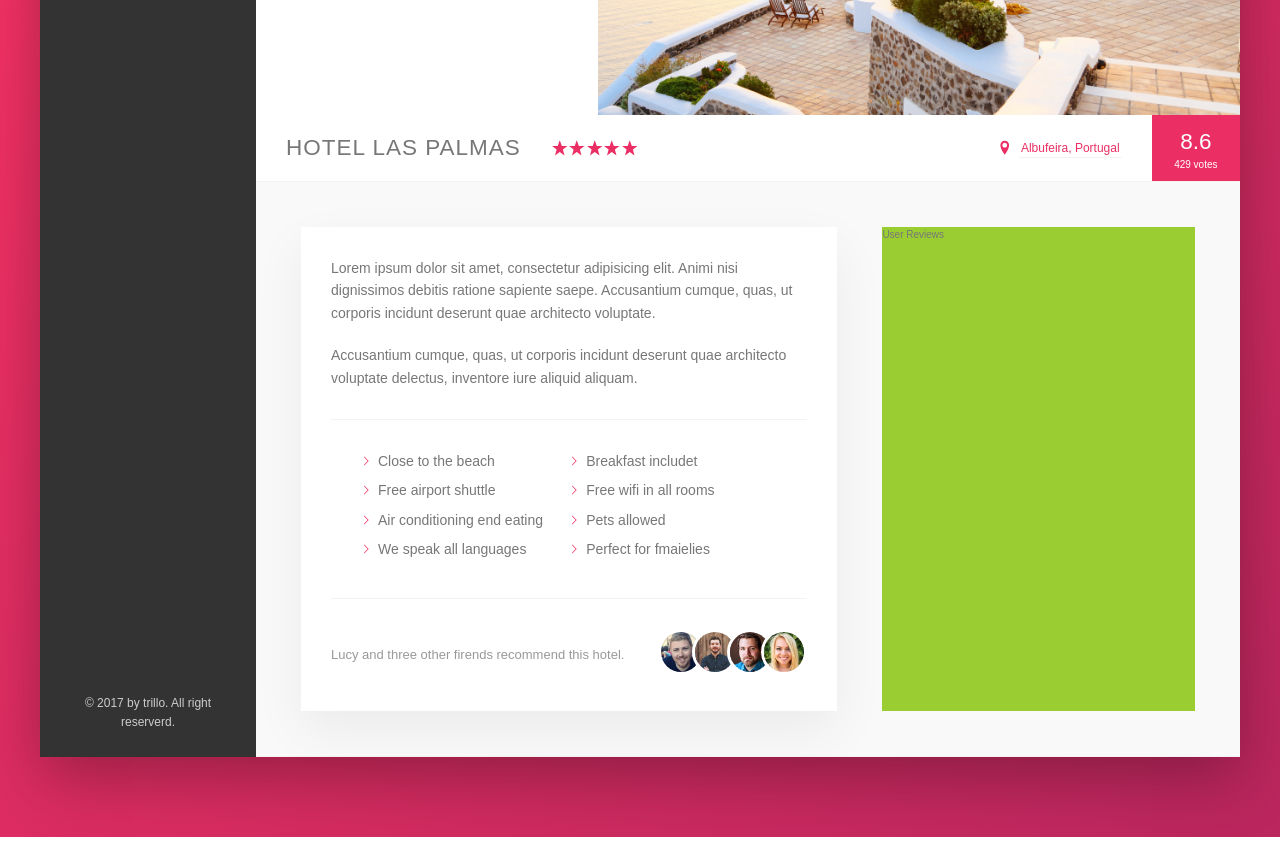
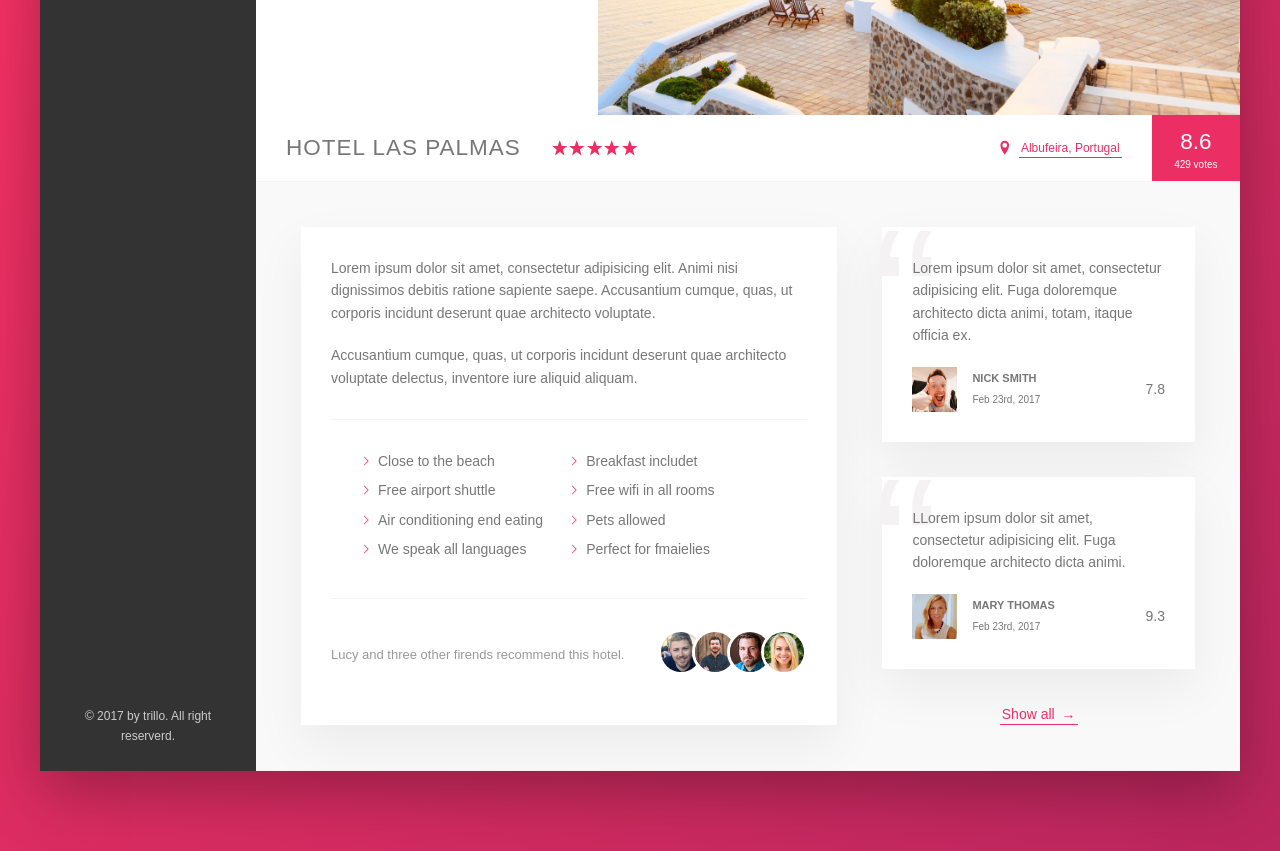
Before and after one commit to arnameti/trello-flexbox, a website: page index.html in a window 1280 px wide. Shown: the part 420-1271 px from the top of the page. Drawn offline with nearby package versions, Linux system fonts and the light colour scheme; files that its build step writes are made by us from their sources.

Commit message:
building review section

```diff
--- a/app/scss/components/_buttons.scss
+++ b/app/scss/components/_buttons.scss
@@ -0,0 +1,29 @@
+.btn-inline {
+  border: none;
+  color: var(--color-primary);
+  font-size: inherit;
+  border-bottom: 1px solid currentColor;
+  padding: 2px;
+  display: inline-block;
+  background-color: transparent;
+  cursor: pointer;
+  transition: all 0.2s;
+
+  & span {
+    margin-left: 3px;
+    transition: margin-left 0.2s;
+  }
+
+  &:hover {
+    color: var(--color-grey-dark-1);
+
+    span {
+      margin-left: 8px;
+    }
+  }
+
+  &:focus {
+    outline: none;
+    animation: pulsate 1s infinite;
+  }
+}
--- a/app/scss/layout/_description.scss
+++ b/app/scss/layout/_description.scss
@@ -1,7 +1,3 @@
-.description {
-  font-size: 1.4rem;
-}
-
 .paragraph:not(:last-of-type) {
   margin-bottom: 2rem;
 }
--- a/app/scss/layout/_hotel-overview.scss
+++ b/app/scss/layout/_hotel-overview.scss
@@ -58,27 +58,6 @@
   }
 }
 
-.btn-inline {
-  border: none;
-  color: var(--color-primary);
-  font-size: inherit;
-  border-bottom: var(--line);
-  padding: 2px;
-  display: inline-block;
-  background-color: transparent;
-  cursor: pointer;
-  transition: all 0.2s;
-
-  &:hover {
-    color: var(--color-grey-dark-1);
-  }
-
-  &:focus {
-    outline: none;
-    animation: pulsate 1s infinite;
-  }
-}
-
 @keyframes pulsate {
   0% {
     transforml: scal(1);
--- a/app/scss/layout/_layout.scss
+++ b/app/scss/layout/_layout.scss
@@ -30,6 +30,8 @@
   padding: 4.5rem;
   background-color: var(--color-grey-light-1);
   border-bottom: var(--line);
+
+  font-size: 1.4rem;
 }
 
 .description {
@@ -41,6 +43,5 @@
 }
 
 .user-reviews {
-  background-color: yellowgreen;
   flex: 1;
 }
--- /dev/null
+++ b/app/scss/layout/_user-reviews.scss
@@ -0,0 +1,66 @@
+.user-reviews {
+  display: flex;
+  flex-direction: column;
+  align-items: center;
+}
+
+.review {
+  background-color: #fff;
+  box-shadow: var(--shadow-light);
+  padding: 3rem;
+  margin-bottom: 3.5rem;
+  position: relative;
+
+  &__text {
+    margin-bottom: 2rem;
+
+    overflow: hidden;
+    position: relative;
+    z-index: 10;
+  }
+
+  &__user {
+    display: flex;
+    align-items: center;
+  }
+
+  &__photo {
+    height: 4.5rem;
+    width: 4.5rem;
+    margin-right: 1.5rem;
+  }
+
+  &__user-box {
+    margin-right: auto;
+  }
+
+  &__user-name {
+    font-size: 1.1rem;
+    font-weight: 600;
+    text-transform: uppercase;
+    margin-bottom: 0.4rem;
+  }
+
+  &__user-date {
+    font-size: 1rem;
+    color: var(--color-gey-dark-3);
+  }
+
+  &__raiting {
+    color: var(--color-primary);
+    font-size: 2.2rem;
+    font-weight: 300;
+  }
+
+  &::before {
+    content: "\201C";
+    position: absolute;
+    top: -2.75rem;
+    left: -1rem;
+    line-height: 1;
+    font-size: 20rem;
+    color: var(--color-grey-light-2);
+    font-family: sans-serif;
+    z-index: 1;
+  }
+}
--- a/app/scss/layout/index.scss
+++ b/app/scss/layout/index.scss
@@ -9,3 +9,4 @@
 @forward "side-nav";
 @forward "hotel-overview";
 @forward "description";
+@forward "user-reviews";
--- a/index.html
+++ b/index.html
@@ -215,47 +215,47 @@
             </div>
 
             <div class="user-reviews">
-              User Reviews
-              <!-- <figure class="reviews">
-                <blockquote class="reviews__text">
+              <figure class="review">
+                <blockquote class="review__text">
                   Lorem ipsum dolor sit amet, consectetur adipisicing elit. Fuga
                   doloremque architecto dicta animi, totam, itaque officia ex.
                 </blockquote>
-                <figcaption class="reviews__user">
+                <figcaption class="review__user">
                   <img
                     src="../img/user-1.jpg"
                     alt="User 1"
-                    class="reviews__photo"
+                    class="review__photo"
                   />
-                  <div class="reviews__user-box">
-                    <p class="reviews__user-name">Nick Smith</p>
-                    <p class="reviews__user-date">Feb 23rd, 2017</p>
+                  <div class="review__user-box">
+                    <p class="review__user-name">Nick Smith</p>
+                    <p class="review__user-date">Feb 23rd, 2017</p>
                   </div>
-                  <div class="reviews__rating">7.8</div>
+                  <div class="review__rating">7.8</div>
                 </figcaption>
               </figure>
 
-              <figure class="reviews">
-                <blockquote class="reviews__text">
+              <figure class="review">
+                <blockquote class="review__text">
                   LLorem ipsum dolor sit amet, consectetur adipisicing elit.
                   Fuga doloremque architecto dicta animi.
                 </blockquote>
-                <figcaption class="reviews__user">
+                <figcaption class="review__user">
                   <img
                     src="../img/user-2.jpg"
                     alt="User 2"
-                    class="reviews__photo"
+                    class="review__photo"
                   />
-                  <div class="reviews__user-box">
-                    <p class="reviews__user-name">Mary Thomas</p>
-                    <p class="reviews__user-date">Feb 23rd, 2017</p>
+                  <div class="review__user-box">
+                    <p class="review__user-name">Mary Thomas</p>
+                    <p class="review__user-date">Feb 23rd, 2017</p>
                   </div>
-                  <div class="reviews__rating">9.3</div>
+                  <div class="review__rating">9.3</div>
                 </figcaption>
               </figure>
-              <button class="btn-inline">Show all <span>&rarr;</span></button> -->
+              <button class="btn-inline">Show all <span>&rarr;</span></button>
             </div>
           </div>
+
           <!-- <div class="cta">
             <h2 class="cta__book-now">
               Good news! We have 4 free rooms for your selected dates!
```
